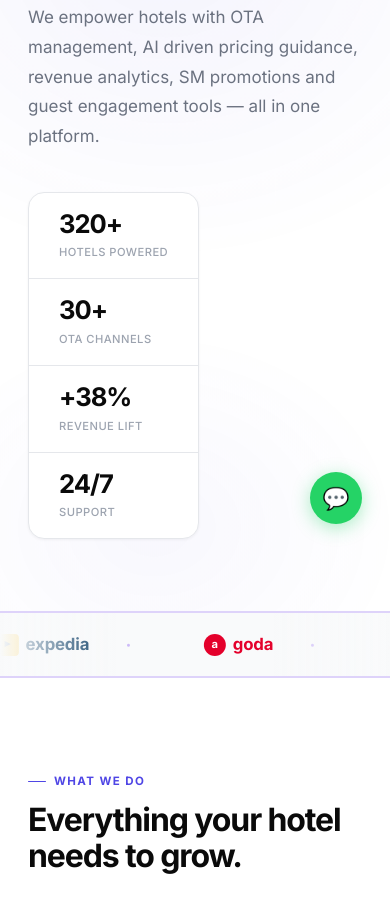
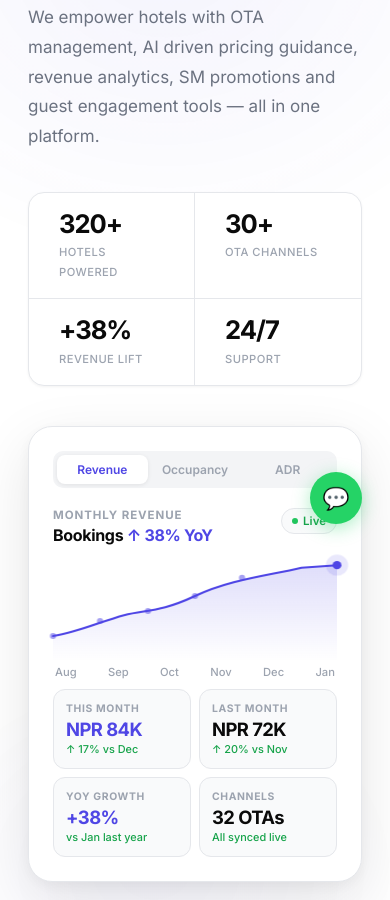
Before and after one commit to imcanitesh-wq/nitesh, a plain HTML site: page index.html in a window 390 px wide. Shown: the part 292-1192 px from the top of the page. Drawn offline with Linux system fonts and the light colour scheme.

Commit message:
Add files via upload

```diff
--- a/index.html
+++ b/index.html
@@ -345,8 +345,9 @@ p.sb.inv{color:rgba(255,255,255,.5);}
   nav{left:20px;right:20px;transform:none;border-radius:var(--r24);}
   nav.scrolled{transform:none;}
   .nav-links{display:none;}
-  .hero{grid-template-columns:1fr;padding:100px 28px 72px;}
-  .hero-right{display:none;}
+  .hero{grid-template-columns:1fr;padding:100px 28px 72px;gap:40px;}
+  .hero-right{display:block;width:100%;}
+  .hero-chart-card{min-height:auto;}
   .services,.numbers,.platform,.gallery,.cta-section,.sec-pad{padding:88px 28px;}
   .services{padding-bottom:0;}
   .svc-grid{grid-template-columns:repeat(2,1fr);}
@@ -361,6 +362,8 @@ p.sb.inv{color:rgba(255,255,255,.5);}
   .g1,.g2,.g3,.g4{grid-column:span 1;grid-row:span 1;min-height:220px;}
   .ft{grid-template-columns:1fr 1fr;gap:32px;}
   .svc-header,.gal-header{flex-direction:column;align-items:flex-start;gap:16px;}
+  .adr-donut-wrap{flex-direction:column;align-items:flex-start;}
+  .donut-svg{width:90px;height:90px;}
 }
 @media(max-width:640px){
   .hero-stats{flex-direction:column;border-radius:var(--r16);}
@@ -373,6 +376,14 @@ p.sb.inv{color:rgba(255,255,255,.5);}
   .ft{grid-template-columns:1fr;}
   .hero h1{font-size:2.6rem;}
   .cta-section h2{font-size:2.2rem;}
+  .tab-kpis{grid-template-columns:1fr 1fr;}
+  .chart-tabs{gap:2px;}
+  .chart-tab{font-size:.75rem;padding:7px 0;}
+  .hcc-sub{font-size:1rem;}
+  .hero-stats{display:grid;grid-template-columns:1fr 1fr;border-radius:var(--r16);}
+  .hstat{border-right:1px solid var(--border);border-bottom:1px solid var(--border);}
+  .hstat:nth-child(2n){border-right:none;}
+  .hstat:nth-child(3),.hstat:nth-child(4){border-bottom:none;}
 }
 </style>
 </head>
```
